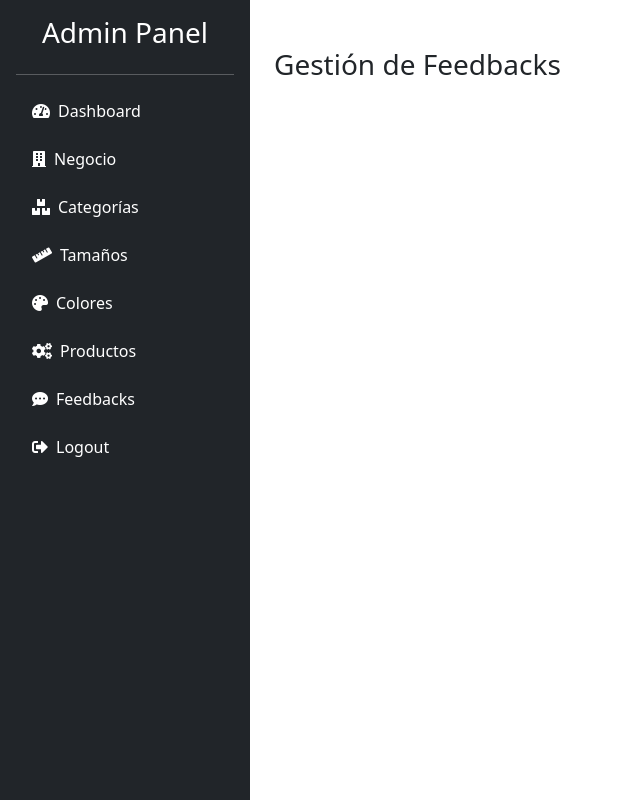
After one commit to Kabudence/Emprende_mas_Alquiler_josue2, a Flask app: page /feedbacks/ in a window 1280 px wide. The commit adds this page. Shown: the whole page, without its empty margins (0-640 px from the left). Run offline with Flask 3, Linux system fonts and the light colour scheme; the visitor is signed in with stand-in values (Sample User, id 1); data that the repository does not hold is empty; parts of the project's set-up code (start-up, migrations or seed data) failed here and were passed over.

Commit message:
agregar modulo de feedbacks

```diff
--- a/app/__init__.py
+++ b/app/__init__.py
@@ -9,6 +9,7 @@ from .categorias import categorias as categorias_blueprint
 from .negocios import negocios as negocios_blueprint
 from .colores import colores as colores_blueprint
 from .tamanios import tamanios as tamanios_blueprint
+from .feedbacks import feedbacks as feedbacks_blueprint
 import os
 
 login_manager = LoginManager()
@@ -39,5 +40,6 @@ def create_app():
     app.register_blueprint(negocios_blueprint, url_prefix='/negocios')
     app.register_blueprint(colores_blueprint, url_prefix='/colores')
     app.register_blueprint(tamanios_blueprint, url_prefix='/tamanios')
+    app.register_blueprint(feedbacks_blueprint, url_prefix='/feedbacks')
 
     return app
--- /dev/null
+++ b/app/feedbacks/__init__.py
@@ -0,0 +1,5 @@
+from flask import Blueprint
+
+feedbacks = Blueprint('feedbacks', __name__, template_folder='templates')
+
+from . import routes
--- /dev/null
+++ b/app/feedbacks/routes.py
@@ -0,0 +1,10 @@
+from flask import Blueprint, render_template, request, redirect, url_for, flash
+from flask_login import login_required
+from ..models import Feedback
+from ..database import db
+from . import feedbacks
+
+@feedbacks.route('/')
+@login_required
+def index():
+    return render_template('feedbacks/index.html')
--- /dev/null
+++ b/app/feedbacks/templates/feedbacks/index.html
@@ -0,0 +1,12 @@
+{% extends 'base.html' %}
+
+{% block title %}Gestión de Feedbacks{% endblock %}
+
+{% block content %}
+<h1 class="h3 my-4 text-underline">Gestión de Feedbacks</h1>
+
+<div class="row mb-4 align-items-center">
+    <div></div>
+</div>
+
+{% endblock %}
--- a/app/templates/base.html
+++ b/app/templates/base.html
@@ -50,7 +50,11 @@
                         <i class="fas fa-cogs me-2"></i>Productos
                     </a>
                 </li>
-
+                <li class="nav-item mb-2">
+                    <a class="nav-link text-white" href="/feedbacks">
+                        <i class="fas fa-comment-dots me-2"></i>Feedbacks
+                    </a>
+                </li>
                 <li class="nav-item mb-2">
                     <a class="nav-link text-white" href="/auth/logout">
                         <i class="fas fa-sign-out-alt me-2"></i>Logout
```
Also changed, not shown: app/models.py (+16 -0 lines).
